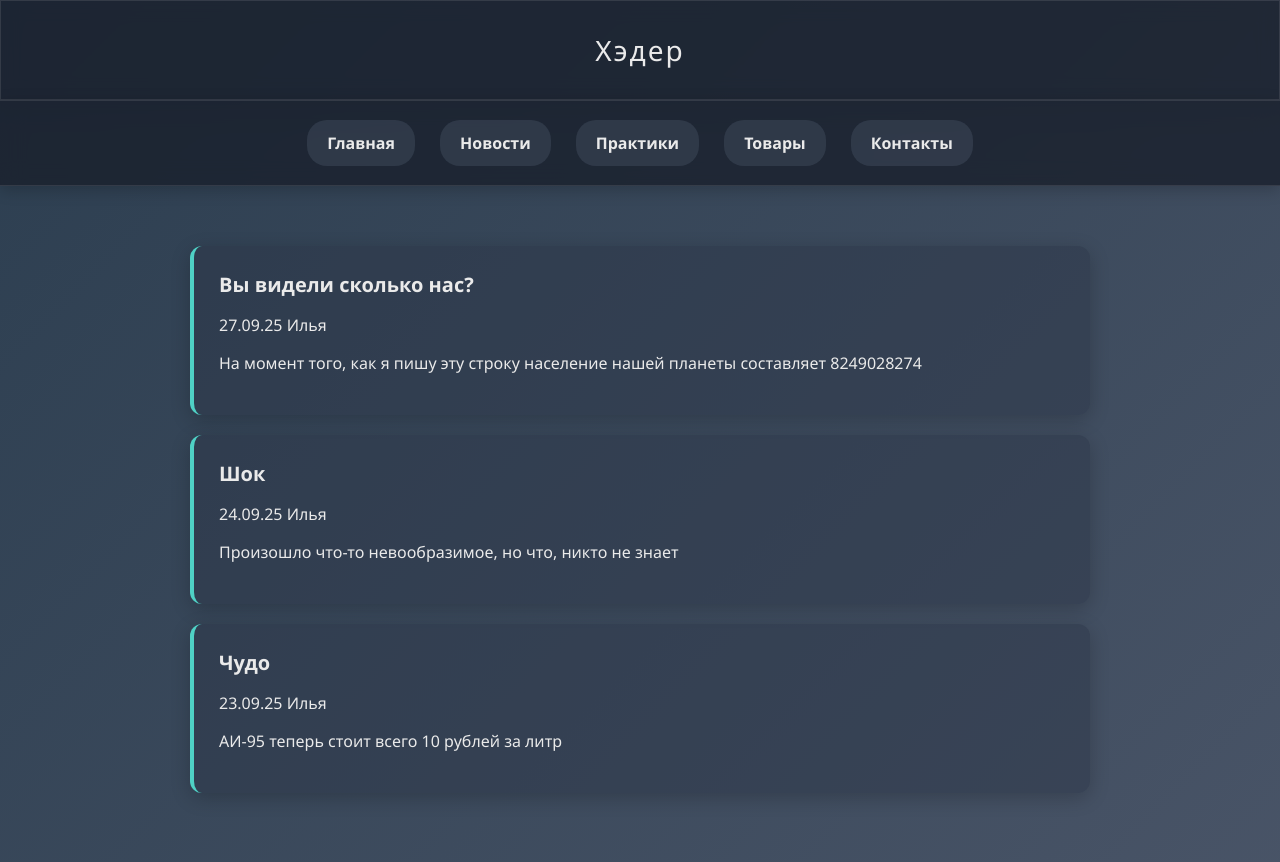
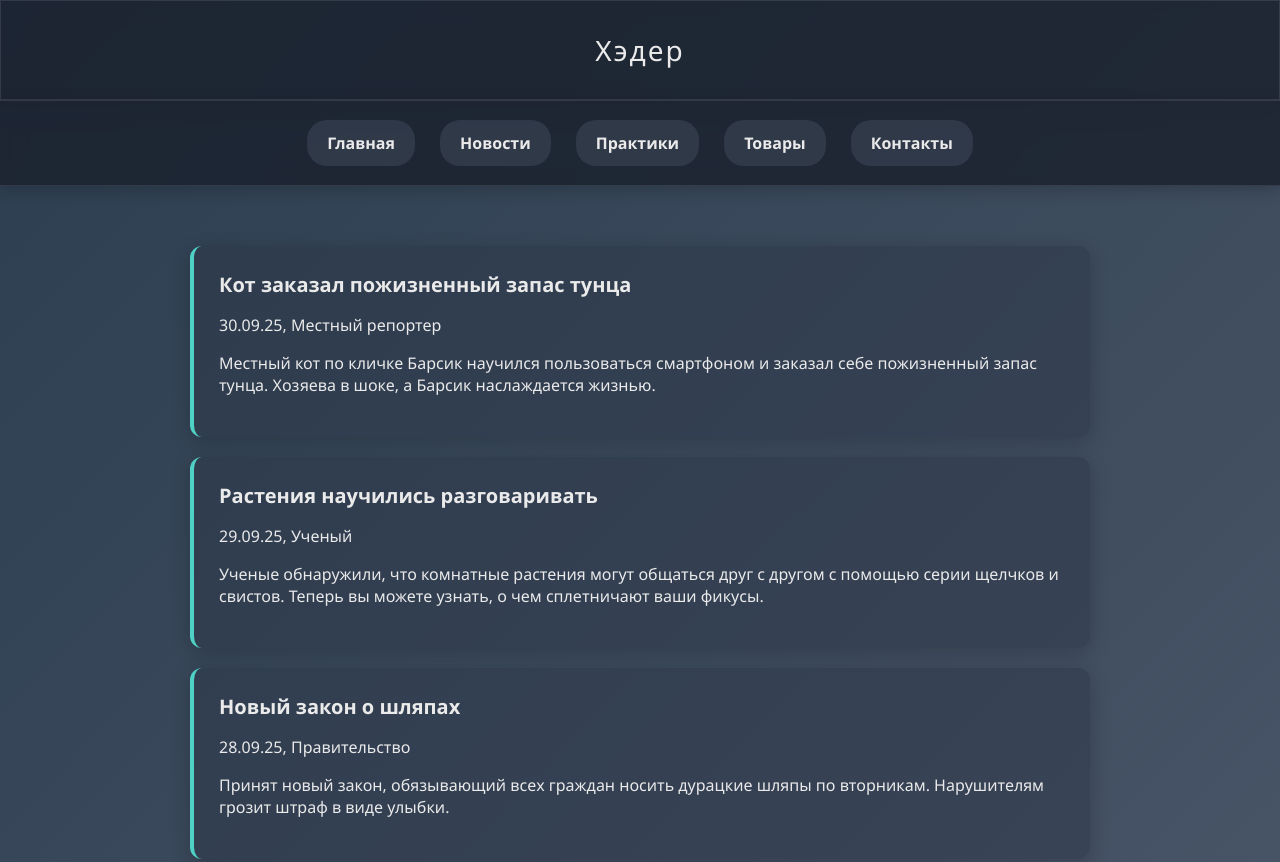
Before and after one commit to i-fyod/frontend-and-backend-practice, a plain HTML site: page pages/news.html in a window 1280 px wide. Shown: the top 862 px of the page. Drawn offline with Linux system fonts and the light colour scheme.

Commit message:
update news on news.html

```diff
--- a/pages/news.html
+++ b/pages/news.html
@@ -32,25 +32,32 @@
         <main class="content">
             <div class="news-section">
                 <div class="news-card">
-                    <h3 class="news-title">Вы видели сколько нас?</h3>
-                    <p class="news-author">27.09.25 Илья</p>
+                    <h3 class="news-title">
+                        Кот заказал пожизненный запас тунца
+                    </h3>
+                    <p class="news-author">30.09.25, Местный репортер</p>
                     <p class="news-text">
-                        На момент того, как я пишу эту строку население нашей
-                        планеты составляет 8249028274
+                        Местный кот по кличке Барсик научился пользоваться
+                        смартфоном и заказал себе пожизненный запас тунца.
+                        Хозяева в шоке, а Барсик наслаждается жизнью.
                     </p>
                 </div>
                 <div class="news-card">
-                    <h3 class="news-title">Шок</h3>
-                    <p class="news-author">24.09.25 Илья</p>
+                    <h3 class="news-title">Растения научились разговаривать</h3>
+                    <p class="news-author">29.09.25, Ученый</p>
                     <p class="news-text">
-                        Произошло что-то невообразимое, но что, никто не знает
+                        Ученые обнаружили, что комнатные растения могут общаться
+                        друг с другом с помощью серии щелчков и свистов. Теперь
+                        вы можете узнать, о чем сплетничают ваши фикусы.
                     </p>
                 </div>
                 <div class="news-card">
-                    <h3 class="news-title">Чудо</h3>
-                    <p class="news-author">23.09.25 Илья</p>
+                    <h3 class="news-title">Новый закон о шляпах</h3>
+                    <p class="news-author">28.09.25, Правительство</p>
                     <p class="news-text">
-                        АИ-95 теперь стоит всего 10 рублей за литр
+                        Принят новый закон, обязывающий всех граждан носить
+                        дурацкие шляпы по вторникам. Нарушителям грозит штраф в
+                        виде улыбки.
                     </p>
                 </div>
             </div>
```
